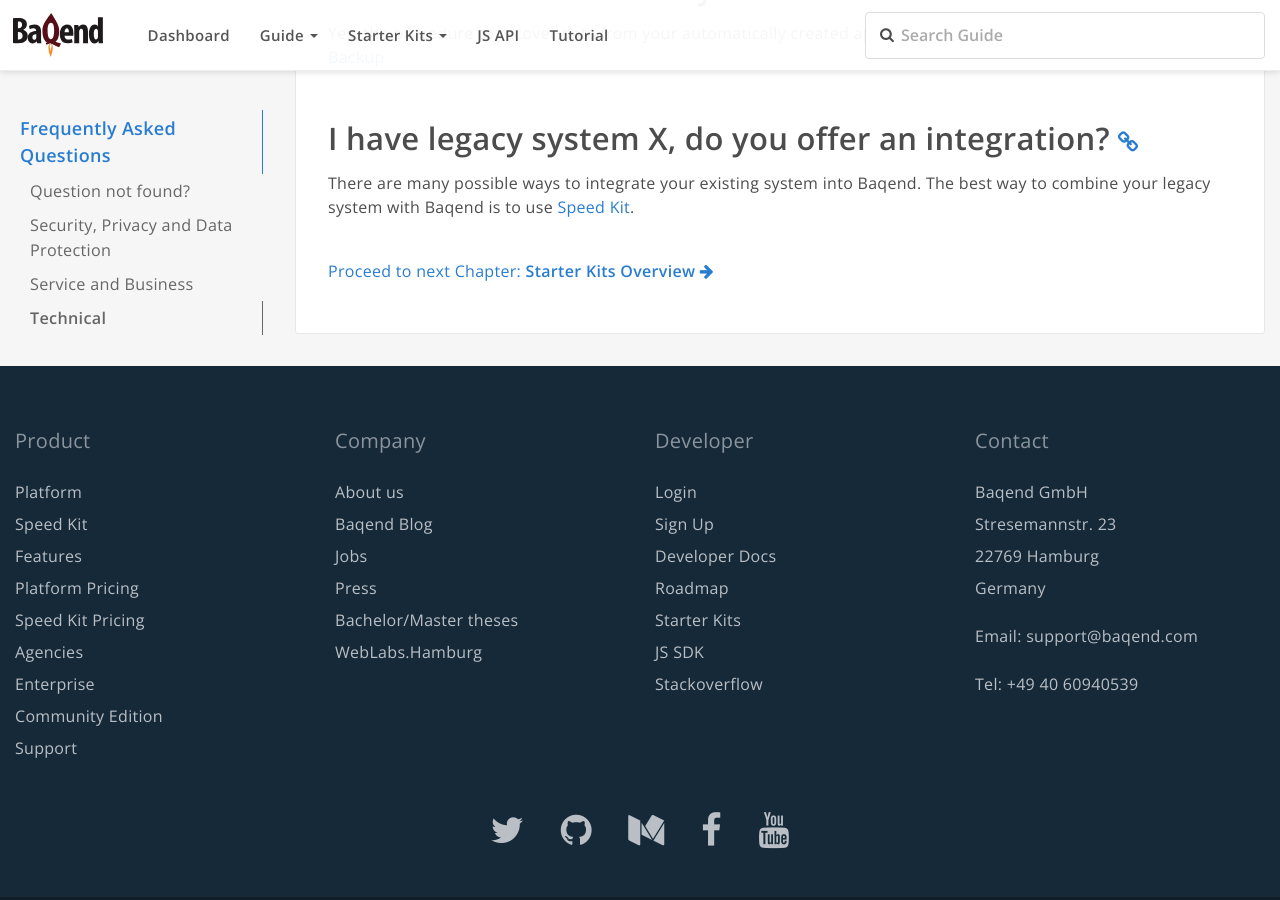
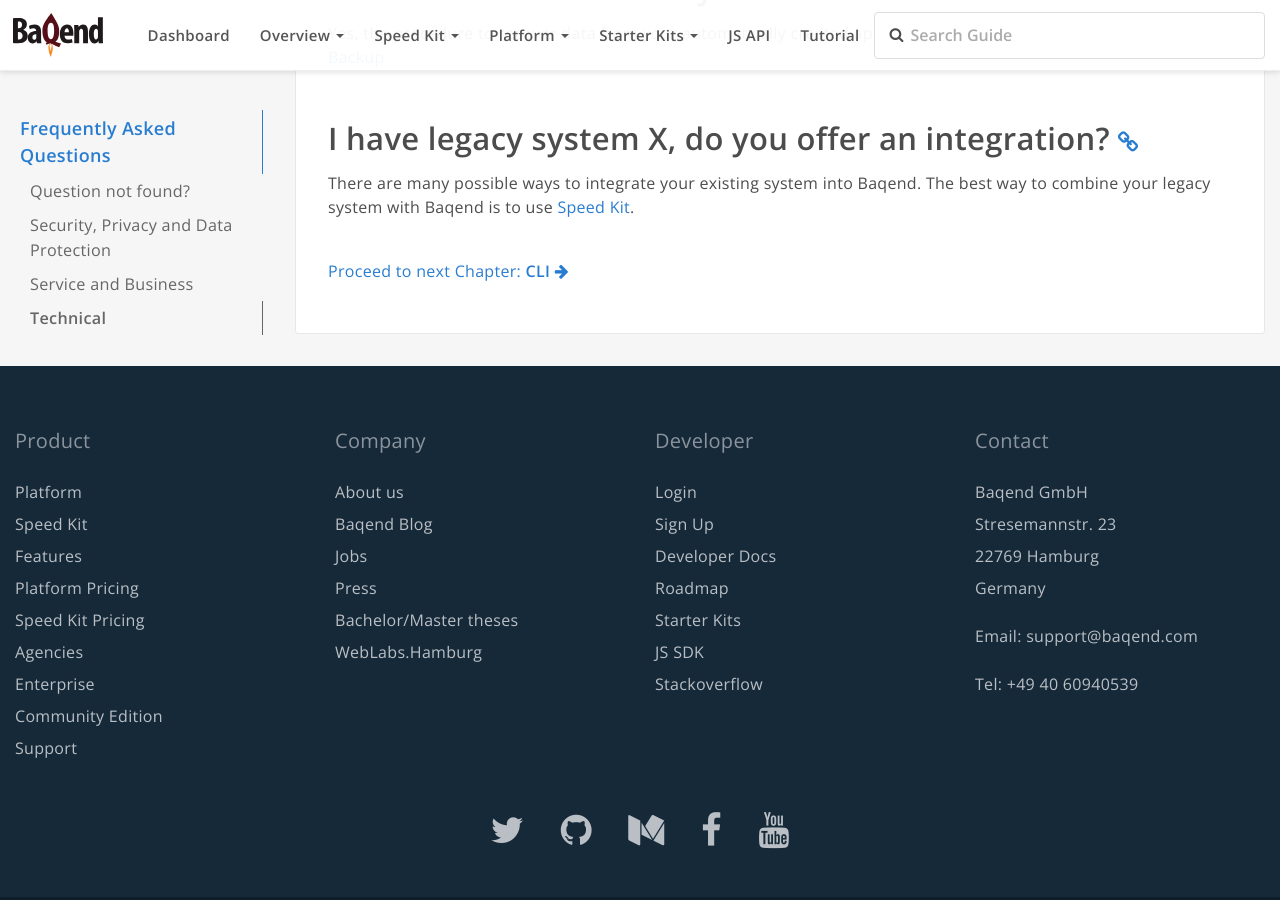
Before and after one commit to Baqend/guide, an MkDocs documentation site: the page built from src/topics/faq/index.md, in a window 1280 px wide and 900 px high, scrolled down 3970 px. Built offline with MkDocs 1.6.1, drawn with Linux system fonts in a browser that asks for light colours; comment, search, counter and statistics services are not loaded; old or Windows-style settings are respelled for this version of MkDocs; part of the change alters nothing that is shown.

Commit message:
Updated menu in such a way that Speed Kit and platform can be navigated with more ease (and at all) through the menu at the top.

```diff
--- a/mkdocs.yml
+++ b/mkdocs.yml
@@ -2,26 +2,18 @@ site_name: 'Baqend Guide'
 site_url: 'https://www.baqend.com/guide'
 repo_url: 'https://github.com/Baqend/guide'
 pages:
-    - Guide:
+    - Overview:
         - Home: 'index.md'
         - 'Speed Kit': 'index.md'
         - 'Platform': 'index.md'
         - Roadmap: 'roadmap.md'
         - 'FAQ': 'topics/faq/index.md'
 
-    - Starter Kits:
-        - Starter Kits Overview: 'starter-kits/index.md'
-        - Angular 2 Starter Kit: 'starter-kits/angular2.md'
-        - React and React Native Starter: 'starter-kits/react.md'
-        - Bootstrap Starter Kit: 'starter-kits/bootstrap.md'
-        - Ionic 2 Starter Kit: 'starter-kits/ionic2.md'
-        - Ionic Starter Kit: 'starter-kits/ionic.md'
-
-    - hidden:
+    - Speed Kit:
         - Why Speed Kit: 'topics/speed-kit/intro.md'
         - 'Rest': 'rest.md'
         - 'Websockets': 'websockets.md'
-        - Why Speed Kit: 'topics/speed-kit/why.md'
+        - 'Why Speed Kit': 'topics/speed-kit/why.md'
         - 'Speed Kit: Getting Started': 'topics/speed-kit/index.md'
         - Page Speed Analyzer: 'topics/speed-kit/analyzer.md'
         - WordPress Plugin: 'topics/wordpress/index.md'
@@ -33,6 +25,9 @@ pages:
         - Speed Kit Deactivation: 'topics/speed-kit/deactivation.md'
         - Speed Kit Data Privacy: 'topics/speed-kit/privacy.md'
 
+    - Platform:
+        - 'JavaScript SDK': 'topics/getting-started/index.md'
+        - 'FAQ': 'topics/faq/index.md'
         - 'CLI': 'topics/cli/index.md'
         - 'CRUD': 'topics/crud/index.md'
         - 'Schema and Types': 'topics/schema/index.md'
@@ -47,14 +42,24 @@ pages:
         - 'Hosting': 'topics/hosting/index.md'
         - 'Files': 'topics/files/index.md'
         - 'Caching': 'topics/caching/index.md'
-        - 'JavaScript SDK': 'topics/getting-started/index.md'
         - 'Logging': 'topics/logging/index.md'
         - 'Backups': 'topics/backups/index.md'
-        - Quickstart: 'gettingstarted/index.md'
-        - REST API: 'topics/rest-api/index.md'
+        - 'Quickstart': 'gettingstarted/index.md'
+        - 'Starter Kits': 'starter-kits/index.md'
+        - 'REST API': 'topics/rest-api/index.md'
 
+    - Starter Kits:
+        - Starter Kits Overview: 'starter-kits/index.md'
+        - Angular 2 Starter Kit: 'starter-kits/angular2.md'
+        - React and React Native Starter: 'starter-kits/react.md'
+        - Bootstrap Starter Kit: 'starter-kits/bootstrap.md'
+        - Ionic 2 Starter Kit: 'starter-kits/ionic2.md'
+        - Ionic Starter Kit: 'starter-kits/ionic.md'
+
+    - hidden:
         - Plesk Docs: 'topics/plesk/docsBundle.md'
         - Plesk FAQ: 'topics/plesk/faqBundle.md'
+
 docs_dir: src
 site_dir: docs
 theme_dir: theme
```
